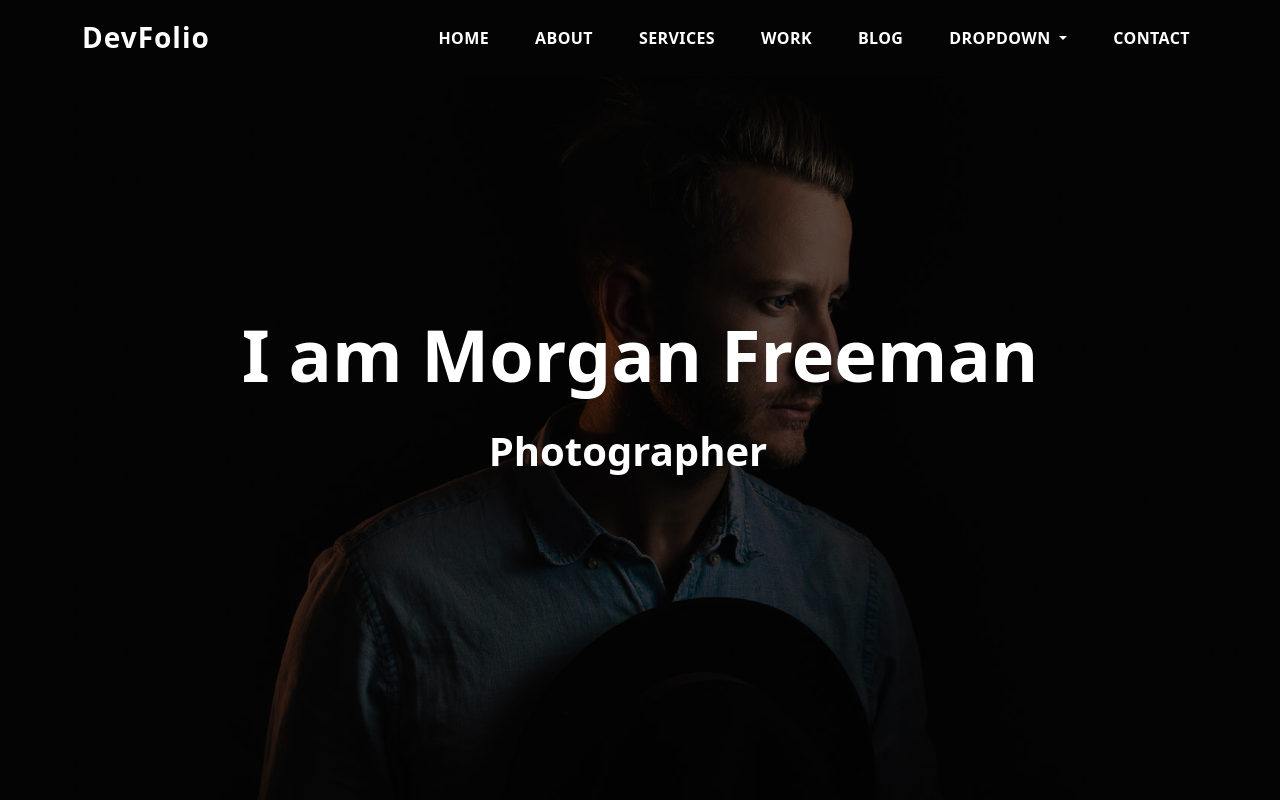
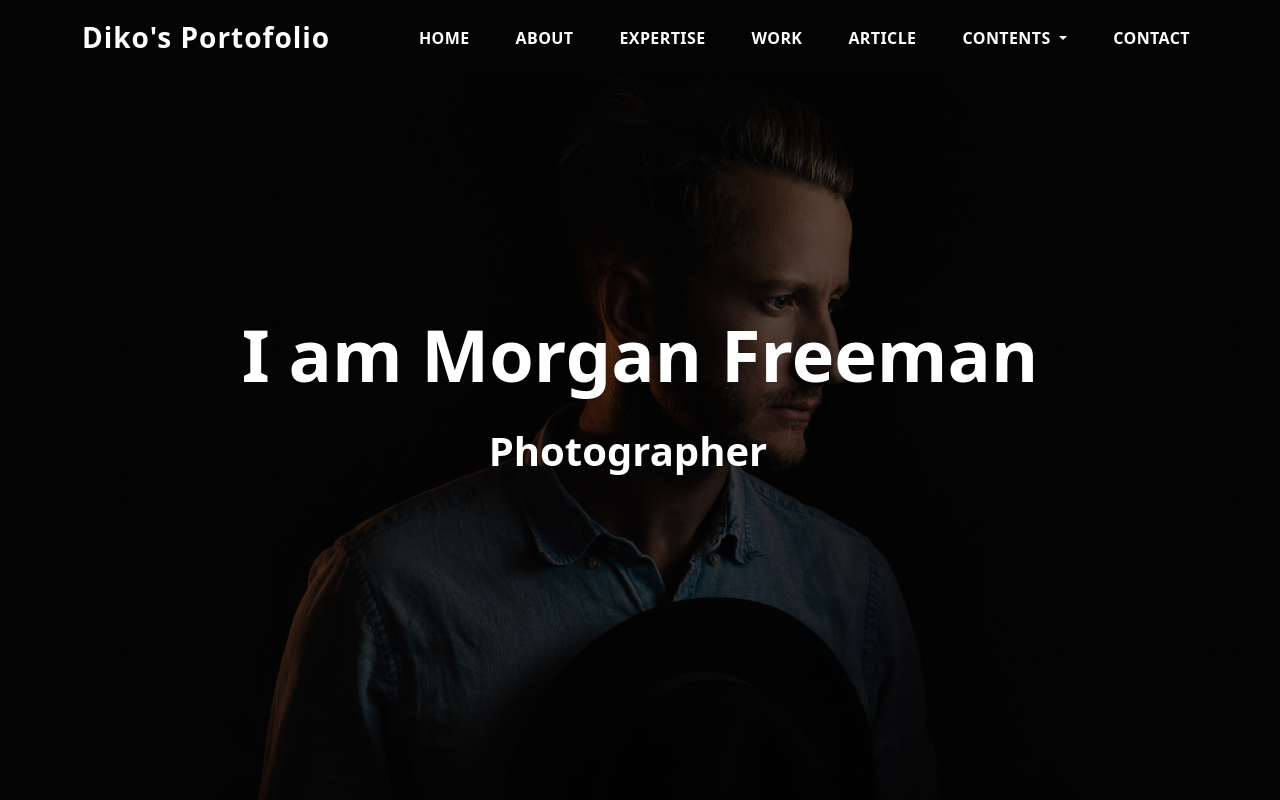
Before and after one commit to dikoharyadhanto/dikoharyadhanto.github.io, a plain HTML site: page index.html in a window 1280 px wide. Shown: the top 800 px of the page. Drawn offline with nearby package versions, Linux system fonts and the light colour scheme.

Commit message:
Update index.html

```diff
--- a/index.html
+++ b/index.html
@@ -3,7 +3,7 @@
   <head>
     <meta charset="utf-8" />
     <meta name="viewport" content="width=device-width, initial-scale=1" />
-    <title>Devfolio</title>
+    <title>Diko Hary Adhanto</title>
 
     <link
       rel="stylesheet"
@@ -19,7 +19,7 @@
     >
       <div class="container">
         <h1 class="logo">
-          <a href="#">DevFolio</a>
+          <a href="#">Diko's Portofolio</a>
         </h1>
         <button
           class="navbar-toggler"
@@ -43,13 +43,13 @@
               <a class="nav-link" href="#">About</a>
             </li>
             <li class="nav-item">
-              <a class="nav-link" href="#">Services</a>
+              <a class="nav-link" href="#">Expertise</a>
             </li>
             <li class="nav-item">
               <a class="nav-link" href="#">Work</a>
             </li>
             <li class="nav-item">
-              <a class="nav-link" href="#">Blog</a>
+              <a class="nav-link" href="#">Article</a>
             </li>
             <li class="nav-item dropdown">
               <a
@@ -59,7 +59,7 @@
                 data-bs-toggle="dropdown"
                 aria-expanded="false"
               >
-                Dropdown
+                Contents
               </a>
               <ul class="dropdown-menu">
                 <li><a class="dropdown-item" href="#">Action</a></li>
@@ -175,9 +175,9 @@
         </div>
       </div>
     </section>
-    <section id="services" class="mt-5">
+    <section id="expertise" class="mt-5">
       <header class="text-center">
-        <h1 class="title-a">Services</h1>
+        <h1 class="title-a">Expertise</h1>
         <p class="text-secondary">
           Lorem ipsum dolor sit amet consectetur, adipisicing elit. Ipsum,
           quidem.
@@ -552,10 +552,10 @@
         </div>
       </div>
     </section>
-    <section id="blog">
+    <section id="article">
       <div class="container pt-5">
         <header class="text-center">
-          <h2 class="title-a">Blog</h2>
+          <h2 class="title-a">Article</h2>
           <p class="text-secondary">
             Lorem ipsum, dolor sit amet consectetur adipisicing elit.
           </p>
```
